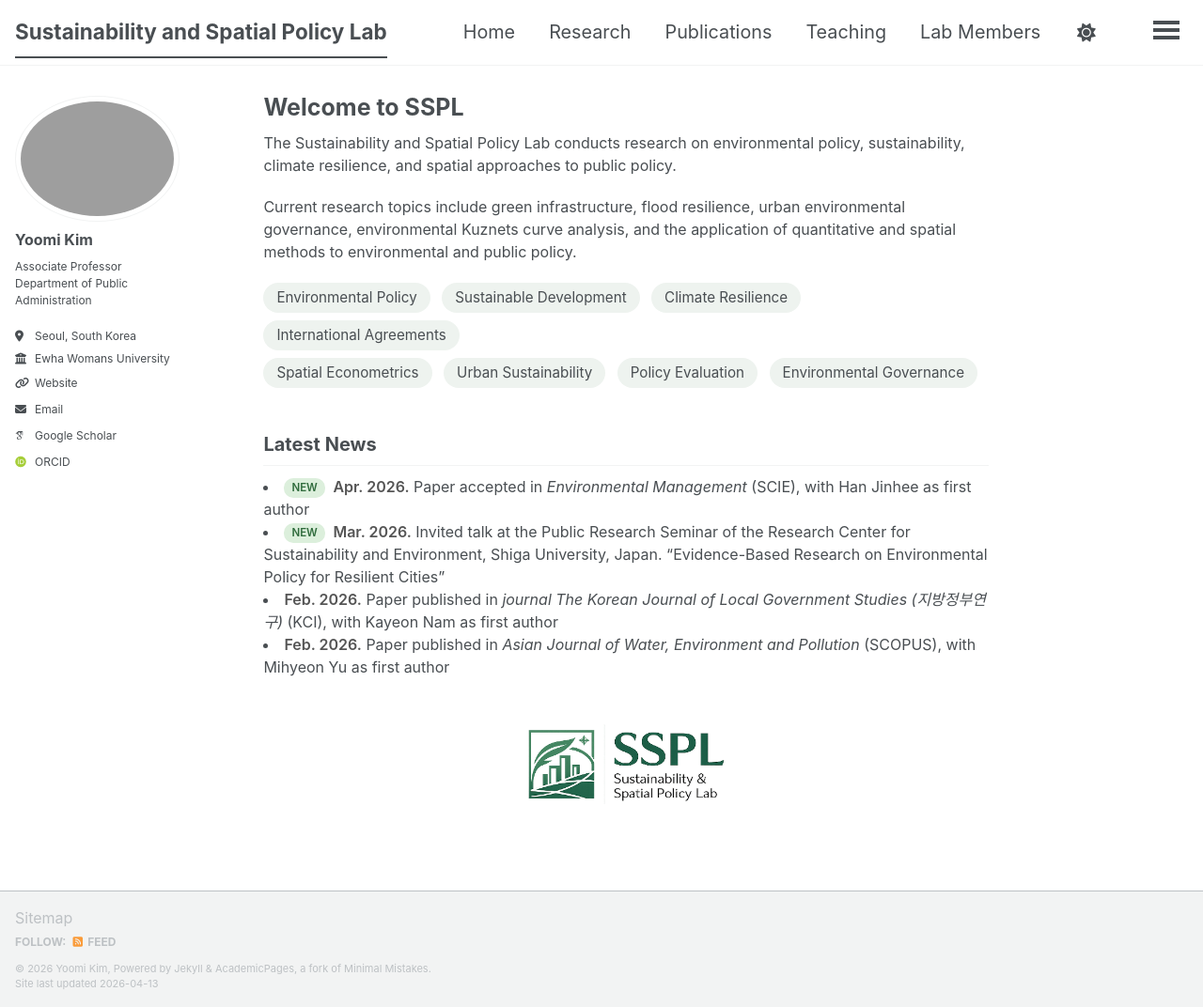
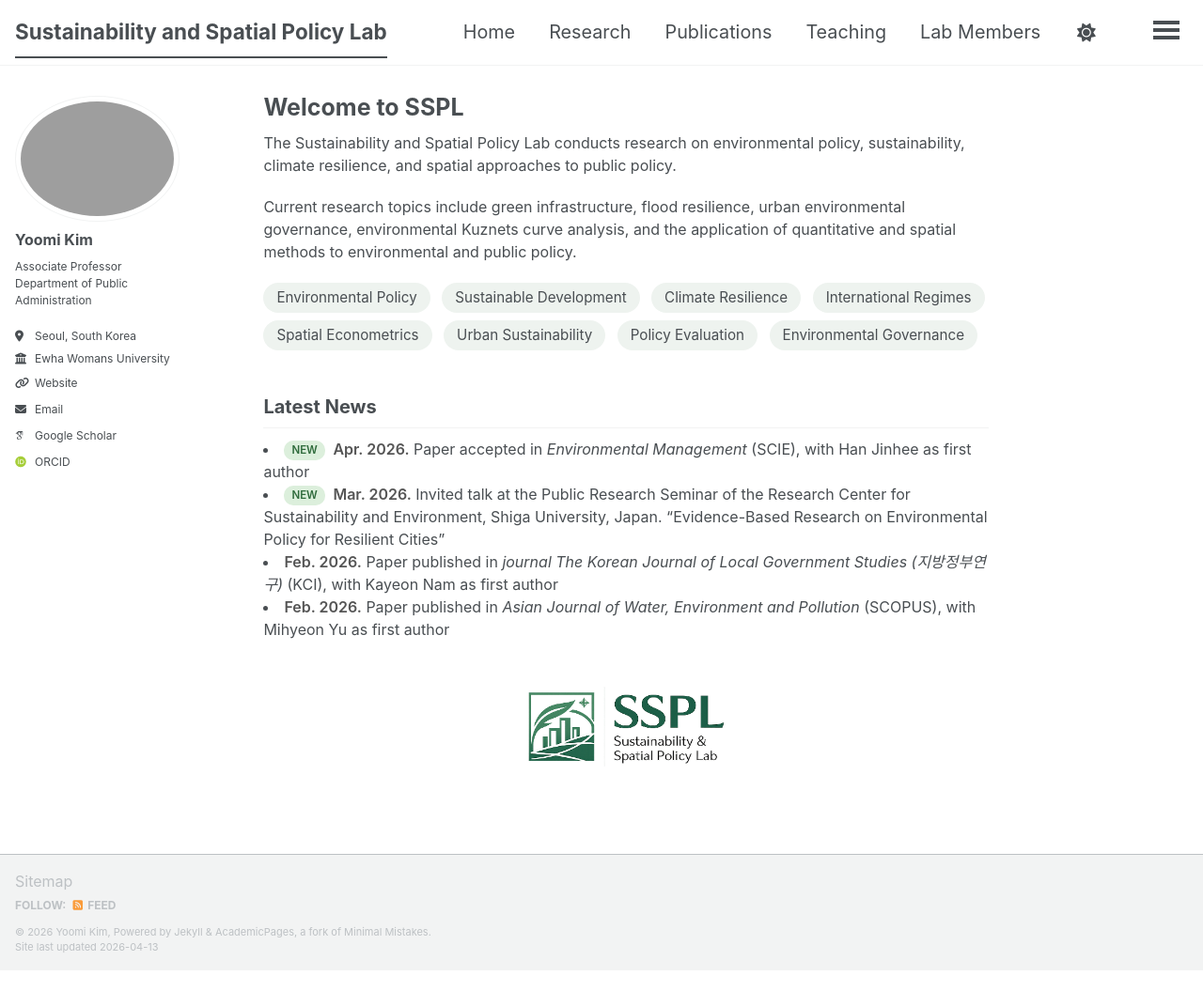
Before and after one commit to ymkim-ssplab/ymkim-ssplab.github.io, a Jekyll site: the page built from _pages/about.md, in a window 1280 px wide and 1072 px high. Shown: the whole window at 94% size. Built offline with Jekyll 4.4.1, drawn with Linux system fonts in a browser that asks for light colours; some web fonts are replaced; a script bundle is joined from its source files by our own code; library files that are not in the unit come from our copies.

Commit message:
Update about.md

```diff
--- a/_pages/about.md
+++ b/_pages/about.md
@@ -20,7 +20,7 @@ She maintains ongoing international collaborations with scholars in Japan, the U
   <span style="display:inline-block; background:#eef3ef; padding:3px 14px; border-radius:18px; margin-right:8px; margin-bottom:8px; font-size:0.95em;">Environmental Policy</span>
   <span style="display:inline-block; background:#eef3ef; padding:3px 14px; border-radius:18px; margin-right:8px; margin-bottom:8px; font-size:0.95em;">Sustainable Development</span>
   <span style="display:inline-block; background:#eef3ef; padding:3px 14px; border-radius:18px; margin-right:8px; margin-bottom:8px; font-size:0.95em;">Climate Resilience</span>
-  <span style="display:inline-block; background:#eef3ef; padding:3px 14px; border-radius:18px; margin-bottom:8px; font-size:0.95em;">International Agreements</span>
+  <span style="display:inline-block; background:#eef3ef; padding:3px 14px; border-radius:18px; margin-bottom:8px; font-size:0.95em;">International Regimes</span>
 </p>
 
 <p style="line-height: 1.7; margin-bottom: 0;">
```
